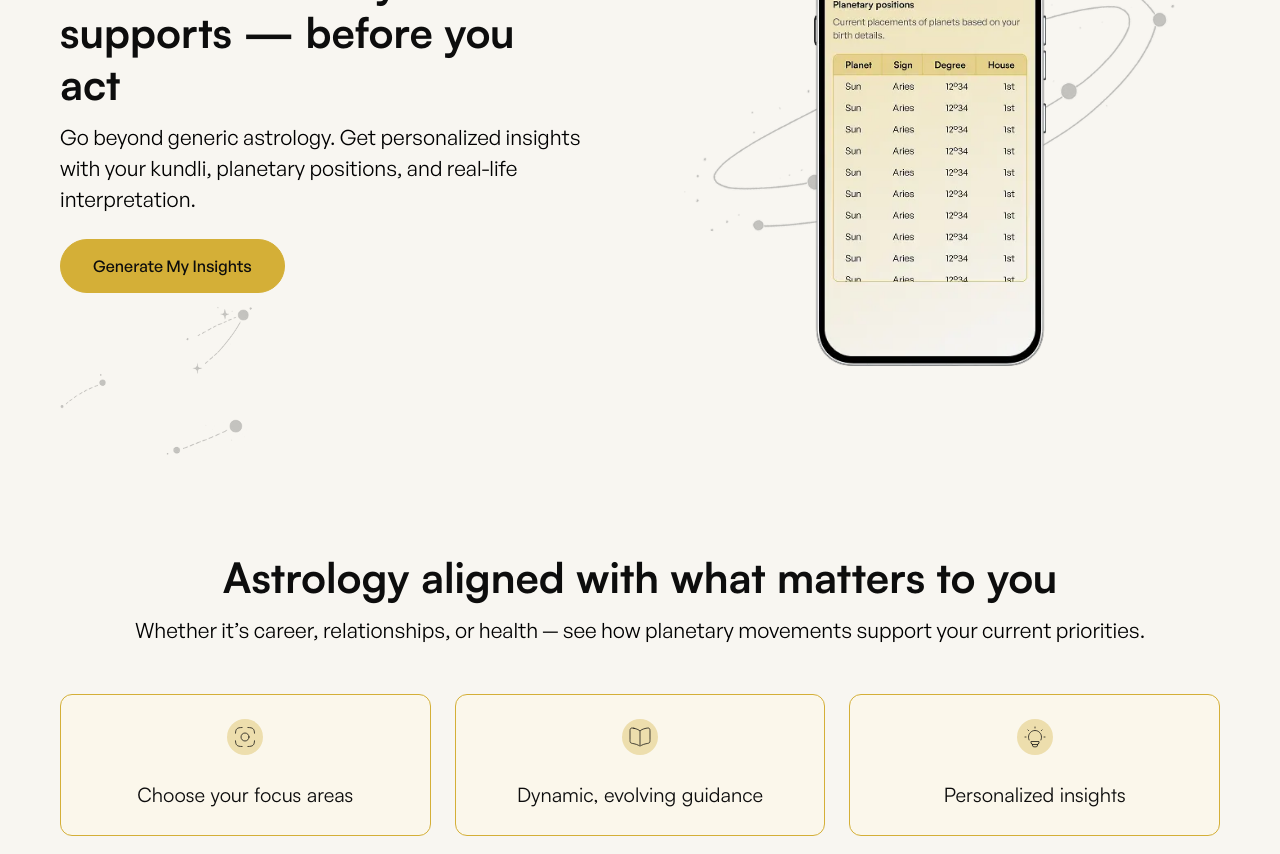
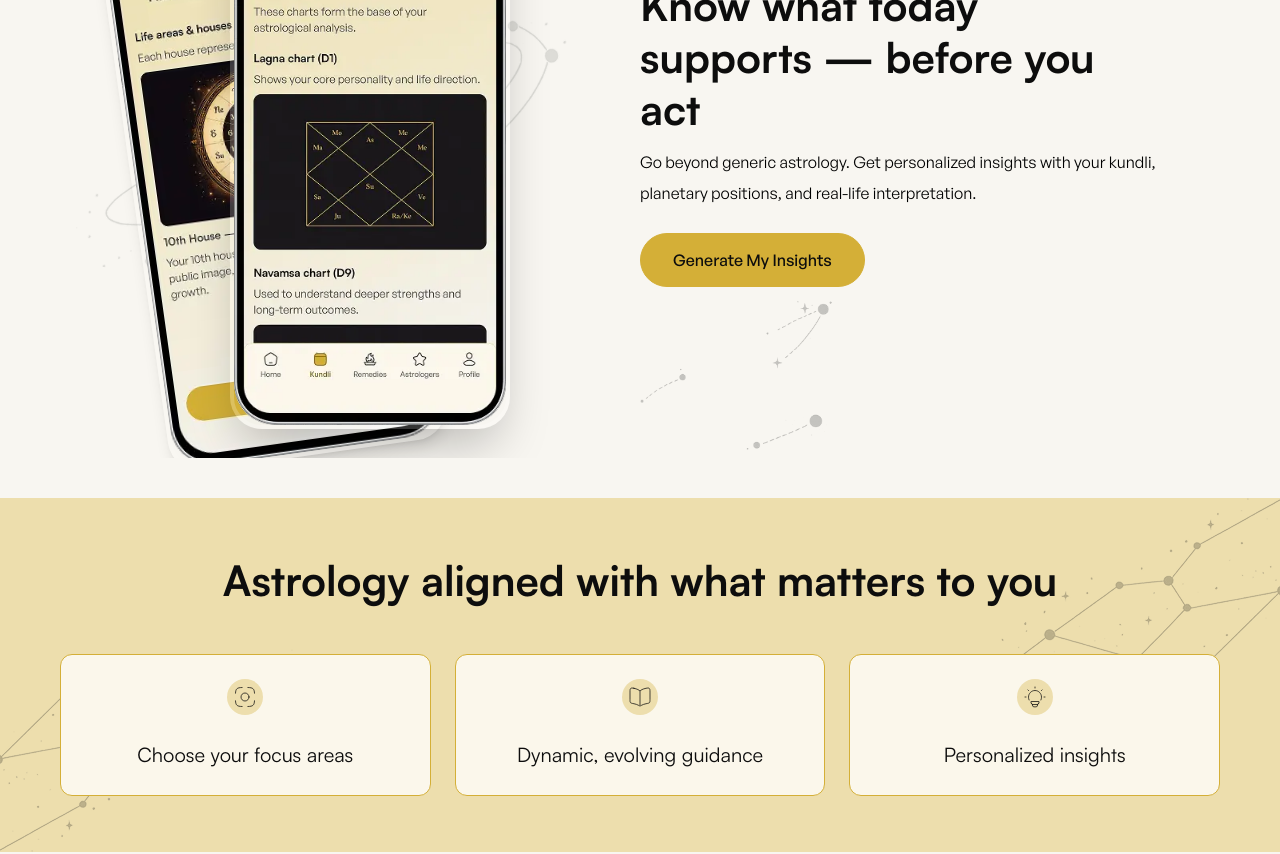
Before and after one commit to neon-lab-dev/Astrotitan-Web-Client, a React (Vite) app: page / in a window 1280 px wide. Shown: the part 2700-3554 px from the top of the page. Built offline with nearby package versions, Linux system fonts and the light colour scheme.

Commit message:
Completed homepage

```diff
--- a/src/components/HomePage/Benefits/Benefits.tsx
+++ b/src/components/HomePage/Benefits/Benefits.tsx
@@ -1,42 +1,31 @@
-import { ICONS } from "../../../assets";
+/* eslint-disable @typescript-eslint/no-explicit-any */
+import { IMAGES } from "../../../assets";
 import Container from "../../Reusable/Container/Container";
 import HighlightCard from "../../Reusable/HighlightCard/HighlightCard";
 
-const Benefits = () => {
-  const benefits = [
-    {
-      id: 1,
-      icon: ICONS.focus,
-      title: "Choose your focus areas",
-    },
-    {
-      id: 2,
-      icon: ICONS.evolvingGuidance,
-      title: "Dynamic, evolving guidance",
-    },
-    {
-      id: 3,
-      icon: ICONS.insights,
-      title: "Personalized insights",
-    },
-  ];
+const Benefits = ({ heading, benefits }: any) => {
   return (
-    <div className="py-14">
+    <div className="py-14 bg-primary-25 relative">
       <Container>
-        <h2 className="heading text-center">
-          Astrology aligned with what matters to you
-        </h2>
-        <p className="description text-center mt-3">
-          Whether it’s career, relationships, or health — see how planetary
-          movements support your current priorities.
-        </p>
+        <h2 className="heading text-center">{heading}</h2>
 
-        <div className="grid grid-cols-1 lg:grid-cols-3 gap-3 md:gap-6 mt-6 md:mt-12">
-          {benefits?.map((item) => (
+        <div className="grid grid-cols-1 md:grid-cols-3 gap-3 md:gap-6 mt-6 md:mt-12 relative z-10">
+          {benefits?.map((item: any) => (
             <HighlightCard key={item?.id} item={item} />
           ))}
         </div>
       </Container>
+
+      <img
+        src={IMAGES.linnerShape}
+        alt=""
+        className="absolute left-0 bottom-0"
+      />
+      <img
+        src={IMAGES.linnerShape}
+        alt=""
+        className="absolute top-0 right-0 rotate-180"
+      />
     </div>
   );
 };
--- a/src/components/HomePage/ExploreRemedies/ExploreRemedies.tsx
+++ b/src/components/HomePage/ExploreRemedies/ExploreRemedies.tsx
@@ -13,8 +13,8 @@ const ExploreRemedies = () => {
           onClick: () => {},
         },
       ]}
-      subDescription="Intent-based recommendations • Zodiac-specific suggestions • Trusted by the community"
       images={[IMAGES.remediesImg1, IMAGES.remediesImg2]}
+      direction="rightContent"
     />
   );
 };
--- a/src/components/HomePage/GenerateInsights/GenerateInsights.tsx
+++ b/src/components/HomePage/GenerateInsights/GenerateInsights.tsx
@@ -14,6 +14,7 @@ const GenerateInsights = () => {
         },
       ]}
       images={[IMAGES.kundliImg1, IMAGES.kundliImg2, IMAGES.kundliImg3]}
+      direction="rightContent"
     />
   );
 };
--- a/src/components/HomePage/TalkToAstrologer/TalkToAstrologer.tsx
+++ b/src/components/HomePage/TalkToAstrologer/TalkToAstrologer.tsx
@@ -13,7 +13,6 @@ const TalkToAstrologer = () => {
           onClick: () => {},
         },
       ]}
-      subDescription="Available via chat & call"
       images={[
         IMAGES.talkToAstorlogerImg1,
         IMAGES.talkToAstorlogerImg2,
--- a/src/components/Reusable/FeatureSection/FeatureSection.tsx
+++ b/src/components/Reusable/FeatureSection/FeatureSection.tsx
@@ -1,42 +1,70 @@
 /* eslint-disable @typescript-eslint/no-explicit-any */
+import { useState, useEffect } from "react";
+import { motion, AnimatePresence } from "framer-motion";
 import { IMAGES } from "../../../assets";
 import Button from "../Button/Button";
 import Container from "../Container/Container";
+
 type TButtons = {
   label: string;
   variant?: "primary" | "secondary";
   onClick?: () => void;
 };
+
 type TFeatureSectionProps = {
   title: string;
   description: string;
   subDescription?: string;
   buttons?: TButtons[];
-  images?: any;
-  direction?: string;
+  images?: string[];
+  direction?: "leftContent" | "rightContent";
 };
+
 const FeatureSection: React.FC<TFeatureSectionProps> = ({
   title,
   description,
   subDescription,
   buttons,
-  images,
+  images = [],
   direction = "leftContent",
 }) => {
+  const [index, setIndex] = useState(0);
+
+  useEffect(() => {
+    if (images.length > 1) {
+      const timer = setInterval(() => {
+        setIndex((prev) => (prev + 1) % images.length);
+      }, 3500);
+      return () => clearInterval(timer);
+    }
+  }, [images.length]);
+
   return (
     <Container>
       <div
-        className={`py-10 ${direction === "leftContent" ? "flex" : "flex flex-row-reverse"} items-center justify-between`}
+        className={`py-10 flex flex-col items-center justify-between gap-14 lg:gap-0 ${
+          direction === "leftContent" ? "lg:flex-row" : "lg:flex-row-reverse"
+        }`}
       >
         {/* Left side */}
-        <div className={`text-left w-1/2  `}>
-          <img src={IMAGES.linnerShape2} alt="" className="w-1/2 md:w-2/6" />
+        <div className="text-left w-full lg:w-1/2 relative">
+          <img
+            src={IMAGES.linnerShape2}
+            alt=""
+            className="w-1/2 md:w-2/6 hidden lg:block"
+          />
+          <img
+            src={IMAGES.linnerShape2}
+            alt=""
+            className="w-1/2 md:w-2/6 absolute top-0 right-0"
+          />
           <h2 className="heading max-w-130">{title}</h2>
           <p className="description max-w-133 mt-3">{description}</p>
 
-          <div className="flex mt-6">
-            {buttons?.map((button: TButtons) => (
+          <div className="flex mt-6 gap-4">
+            {buttons?.map((button, i) => (
               <Button
+                key={i}
                 onClick={button?.onClick}
                 variant={button?.variant}
                 label={button?.label}
@@ -49,25 +77,82 @@ const FeatureSection: React.FC<TFeatureSectionProps> = ({
               {subDescription}
             </p>
           )}
-
-          <img src={IMAGES.linnerShape2} alt="" className="w-1/2 md:w-2/6" />
+          <img
+            src={IMAGES.linnerShape2}
+            alt=""
+            className="w-1/2 md:w-2/6 hidden lg:block"
+          />
         </div>
 
-        {/* Right side - Images */}
-        {/* className="w-full overflow-x-auto flex items-center xl:justify-center gap-3 md:gap-14 mt-12" */}
-        <div className="relative flex items-center justify-center w-1/2">
+        {/* Right side - Replicated UI Card Positioning */}
+        <div className="relative flex items-center justify-center w-full xl:w-1/2 min-h-[450px] md:min-h-[500px] lg:min-h-[650px] overflow-hidden">
+          {/* Background decorative shape */}
           <img
             src={IMAGES.featureSectionBg}
             alt=""
-            className="absolute top-0 bottom-0 right-0 -left-5 w-full"
+            className="absolute inset-0 -left-12 w-full h-full object-contain opacity-50"
           />
-          {images.slice(0, 1)?.map((image: any) => (
-            <img
-              src={image}
-              alt=""
-              className="w-1/2 md:w-2/5 2xl:w-fit relative z-10"
-            />
-          ))}
+
+          <div className="relative w-full h-full flex items-center justify-center">
+            {images.length > 1 ? (
+              <AnimatePresence mode="wait">
+                {/* Background Card */}
+                <motion.div
+                  key={`bg-${(index + 1) % images.length}`}
+                  initial={{ opacity: 0, x: -30, y: 10, rotate: -5 }}
+                  animate={{
+                    opacity: 1,
+                    // Smaller offset on mobile (xs), larger on tablet (md+)
+                    x: window.innerWidth < 768 ? -40 : -80,
+                    y: window.innerWidth < 768 ? 15 : 30,
+                    rotate: -8,
+                  }}
+                  exit={{ opacity: 0, x: -60 }}
+                  // Responsive width: 55% on mobile, fixed on tablet+
+                  className="absolute z-0 w-[55%] md:w-[280px] aspect-[9/19]"
+                >
+                  <img
+                    src={images[(index + 1) % images.length]}
+                    className="w-full h-full object-cover rounded-[1.5rem] md:rounded-[2rem] shadow-lg border-2 md:border-4 border-white/10"
+                    alt="next-card"
+                  />
+                </motion.div>
+
+                {/* Main Foreground Card */}
+                <motion.div
+                  key={`main-${index}`}
+                  initial={{ opacity: 0, x: 30, scale: 0.9, rotate: 5 }}
+                  animate={{
+                    opacity: 1,
+                    x: window.innerWidth < 768 ? 15 : 20,
+                    scale: 1,
+                    rotate: 0,
+                  }}
+                  exit={{ opacity: 0, x: -30, scale: 0.9 }}
+                  transition={{ duration: 0.6, ease: "circOut" }}
+                  // Responsive width
+                  className="relative z-10 w-[55%] md:w-[280px] aspect-[9/19]"
+                >
+                  <img
+                    src={images[index]}
+                    className="w-full h-full object-cover rounded-[1.5rem] md:rounded-[2rem] shadow-2xl border-2 md:border-4 border-white/20"
+                    alt="active-card"
+                  />
+                </motion.div>
+              </AnimatePresence>
+            ) : (
+              /* Single Image Logic */
+              images[0] && (
+                <div className="w-[60%] md:w-[280px] aspect-[9/19] z-10">
+                  <img
+                    src={images[0]}
+                    alt="feature"
+                    className="w-full h-full object-cover rounded-[1.5rem] md:rounded-[2rem] shadow-xl"
+                  />
+                </div>
+              )
+            )}
+          </div>
         </div>
       </div>
     </Container>
--- a/src/components/Shared/FAQ/FAQ.tsx
+++ b/src/components/Shared/FAQ/FAQ.tsx
@@ -57,7 +57,7 @@ const FAQ = () => {
 
   return (
     <Container>
-      <div className="py-14">
+      <div className="py-14 xl:py-28">
         <h2 className="heading text-center">
           FAQs (Frequently Asked Questions)
         </h2>
--- a/src/index.css
+++ b/src/index.css
@@ -112,7 +112,7 @@ button {
   /* max-w-250 mx-auto */
 
   .description {
-    @apply text-base md:text-[21px] font-GeneralSans leading-6 md:leading-7.75;
+    @apply text-base font-GeneralSans leading-6 md:leading-7.75;
   }
   /* max-w-282 mx-auto */
 }
--- a/src/pages/Home/Home.tsx
+++ b/src/pages/Home/Home.tsx
@@ -1,5 +1,4 @@
 import Hero from "../../components/HomePage/Hero/Hero";
-import TrustedBy from "../../components/HomePage/TrustedBy/TrustedBy";
 import TalkToAstrologer from "../../components/HomePage/TalkToAstrologer/TalkToAstrologer";
 import DailyHoroscope from "../../components/HomePage/DailyHoroscope/DailyHoroscope";
 import GenerateInsights from "../../components/HomePage/GenerateInsights/GenerateInsights";
@@ -9,15 +8,58 @@ import ExploreBlogs from "../../components/HomePage/ExploreBlogs/ExploreBlogs";
 import GetMyPersonalizedInsights from "../../components/HomePage/GetMyPersonalizedInsights/GetMyPersonalizedInsights";
 import CTA from "../../components/Shared/CTA/CTA";
 import FAQ from "../../components/Shared/FAQ/FAQ";
+import { ICONS } from "../../assets";
 
 const Home = () => {
+  const benefits = [
+    {
+      id: 1,
+      icon: ICONS.personalizedLife,
+      title: "Personalized for your life & priorities",
+    },
+    {
+      id: 2,
+      icon: ICONS.pauseOrRethink,
+      title: "Know when to act, pause, or rethink",
+    },
+    {
+      id: 3,
+      icon: ICONS.privacy,
+      title: "Your data stays private & secure",
+    },
+  ];
+
+  const benefits2 = [
+    {
+      id: 1,
+      icon: ICONS.focus,
+      title: "Choose your focus areas",
+    },
+    {
+      id: 2,
+      icon: ICONS.evolvingGuidance,
+      title: "Dynamic, evolving guidance",
+    },
+    {
+      id: 3,
+      icon: ICONS.insights,
+      title: "Personalized insights",
+    },
+  ];
+
   return (
     <div>
       <Hero />
-      <TrustedBy />
+      <Benefits
+        heading={"Trusted by thousands seeking clarity in everyday decisions"}
+        benefits={benefits}
+      />
       <DailyHoroscope />
       <GenerateInsights />
-      <Benefits />
+      <Benefits
+        heading={"Astrology aligned with what matters to you"}
+        benefits={benefits2}
+      />
       <TalkToAstrologer />
       <ExploreRemedies />
       <GetMyPersonalizedInsights />
```
Also changed, not shown: src/components/HomePage/ExploreBlogs/ExploreBlogs.tsx (+41 -13 lines), src/components/HomePage/GetMyPersonalizedInsights/GetMyPersonalizedInsights.tsx (+17 -4 lines), src/components/HomePage/TrustedBy/TrustedBy.tsx (deleted, +0 -43 lines), src/components/Shared/Footer/Footer.tsx (+10 -7 lines).
